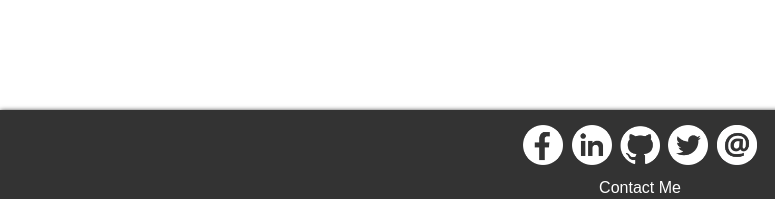
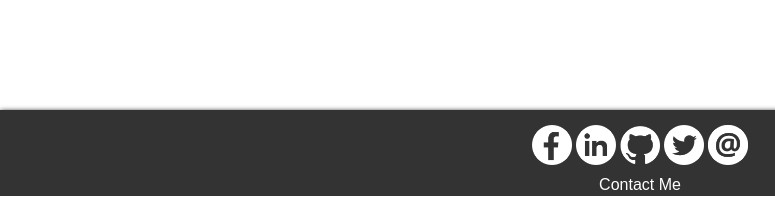
Before and after one commit to ChrisSutt/Chris-My-Portfolio, a plain HTML site: page index.html in a window 1280 px wide. Shown: the part 1655-1854 px from the top of the page, 0-775 px from the left. Drawn offline with Linux system fonts and the light colour scheme.

Commit message:
fixed problem with footer ruining flexflow

```diff
--- a/assets/style.css
+++ b/assets/style.css
@@ -119,7 +119,9 @@ header img {
 
 
 .footer {
-    text-align: center;
+    display: flex;
+    flex-wrap: wrap;
+    justify-content: center;
     background-color: rgb(51, 51, 51);
     width: 100%;
     max-width: 100%;
@@ -131,17 +133,27 @@ header img {
 }
 
 .footer li {
+    display: flex;
+    flex-wrap: wrap;
     display: inline;
 }
 
 .footer img {
+    display: flex;
+    flex-wrap: wrap;
     height: 40px;
     width: auto;
     margin: 2px;
 }
 
 .footer ul {
+    display: flex;
+    flex-wrap: wrap;
     padding: 5px;
     margin-top: 5px;
     margin-bottom: 5px;
 }
+
+.footer p {
+    text-align: center;
+}
```
Also changed, not shown: index.html (+3 -0 lines).
